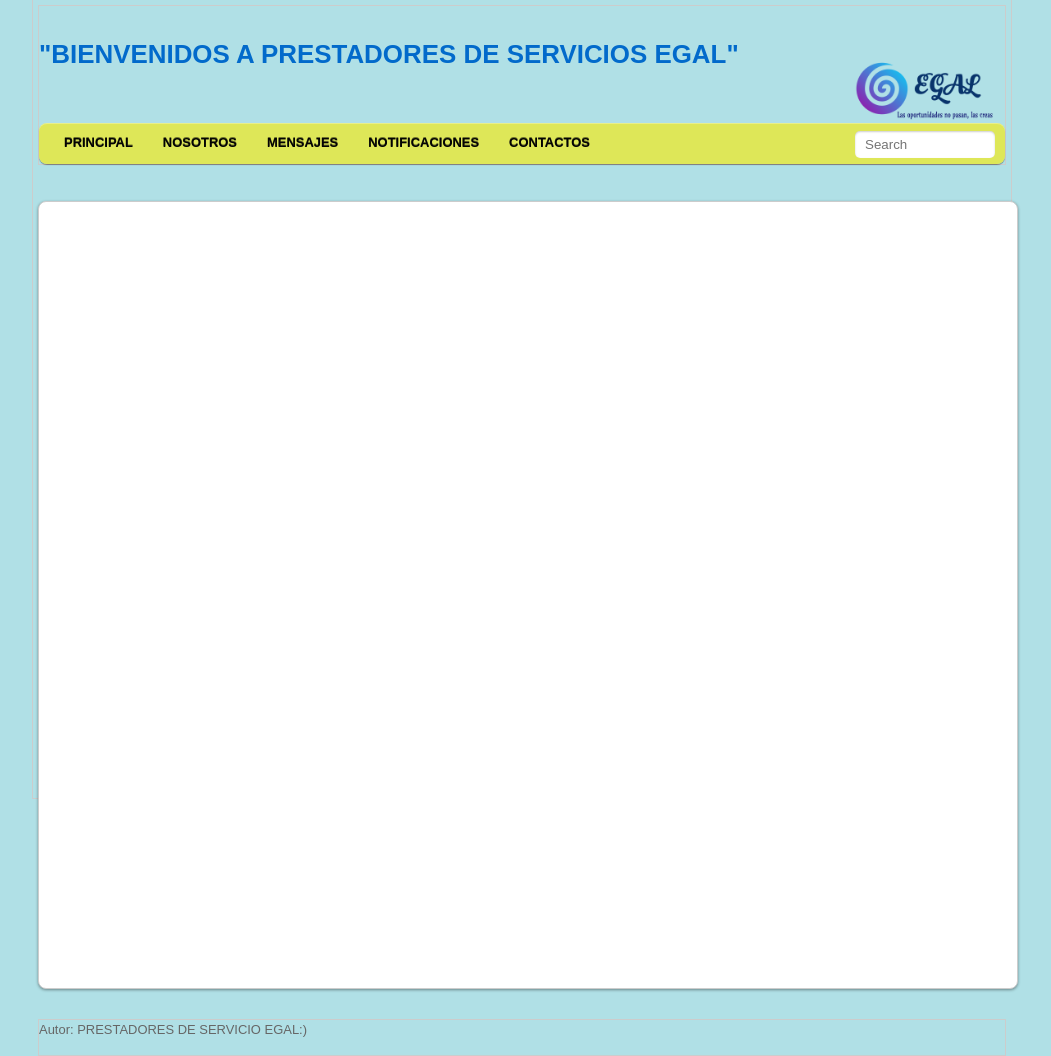
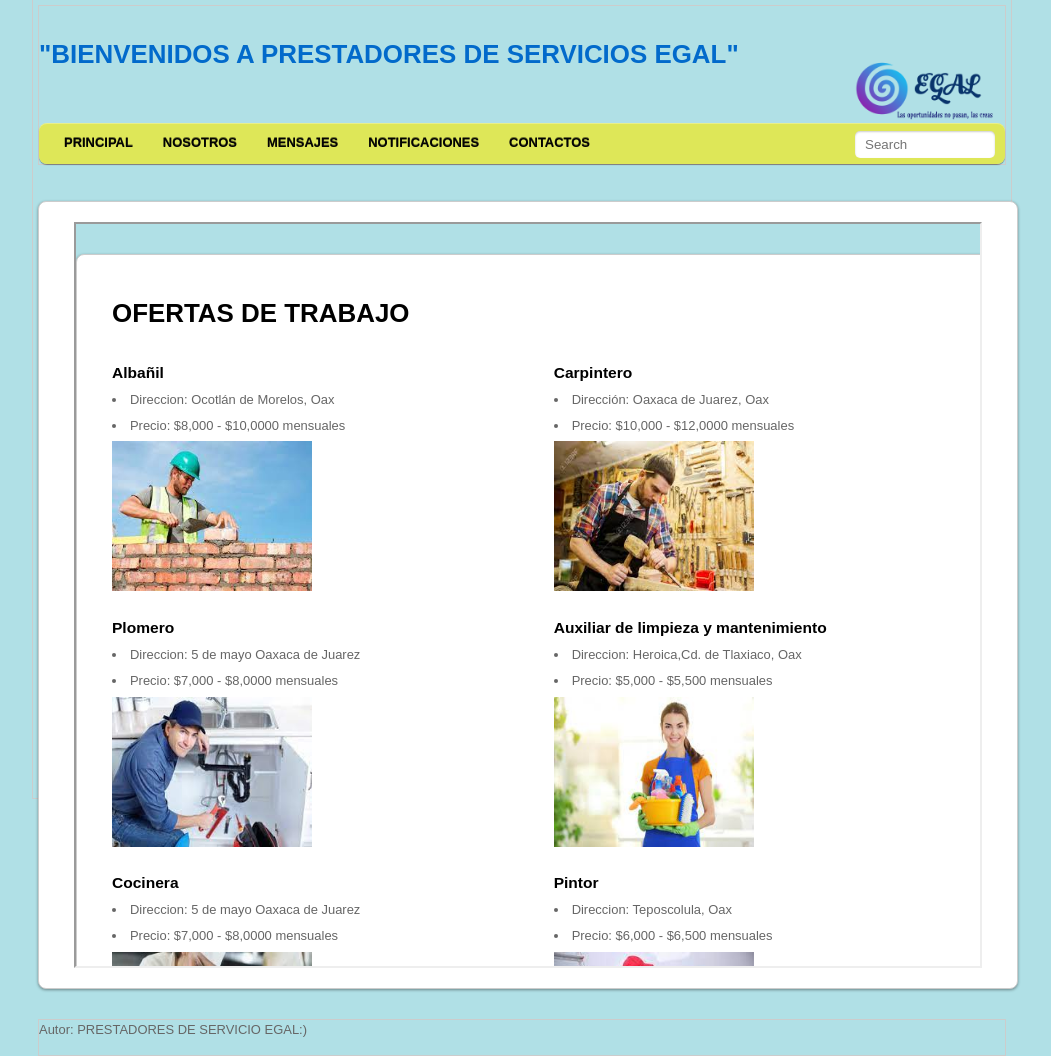
Before and after one commit to SistemasTecTlaxiaco/Fundamentos-Ing-software, a PHP site: page /vista/cliente.php in a window 1280 px wide. Shown: the part 20-1076 px from the top of the page, without its empty margins (118-1169 px from the left). Run offline with PHP 8.4, Linux system fonts and the light colour scheme.

Commit message:
Subiendo cambios

```diff
--- a/login/vista/cliente.php
+++ b/login/vista/cliente.php
@@ -31,7 +31,7 @@
 			</form>
 		</header>
 		<div id="content">
-
+			<iframe height="100%" width="100%" src="../paginas/ofertas.php" name="iframea"></iframe>
 		</div>
 		<!--<section id="imagenes">
 		<div id="content">
```
